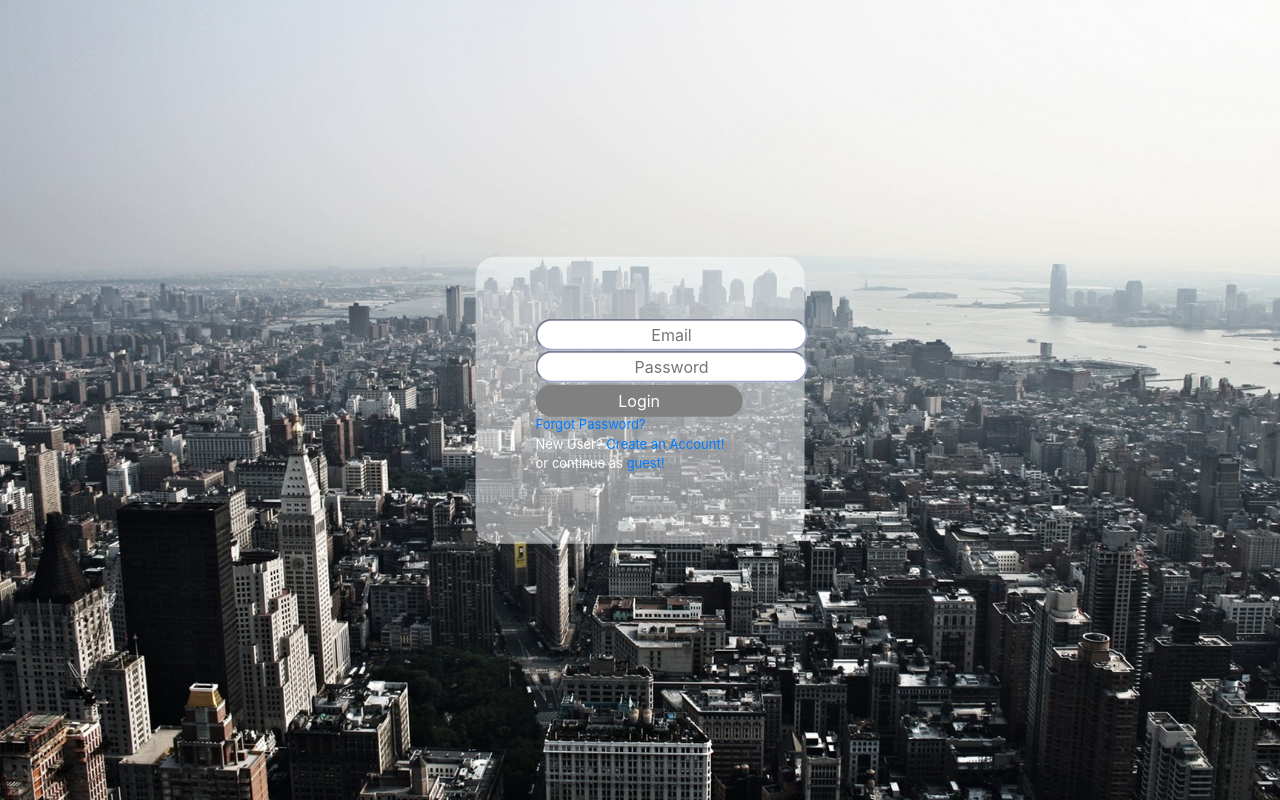
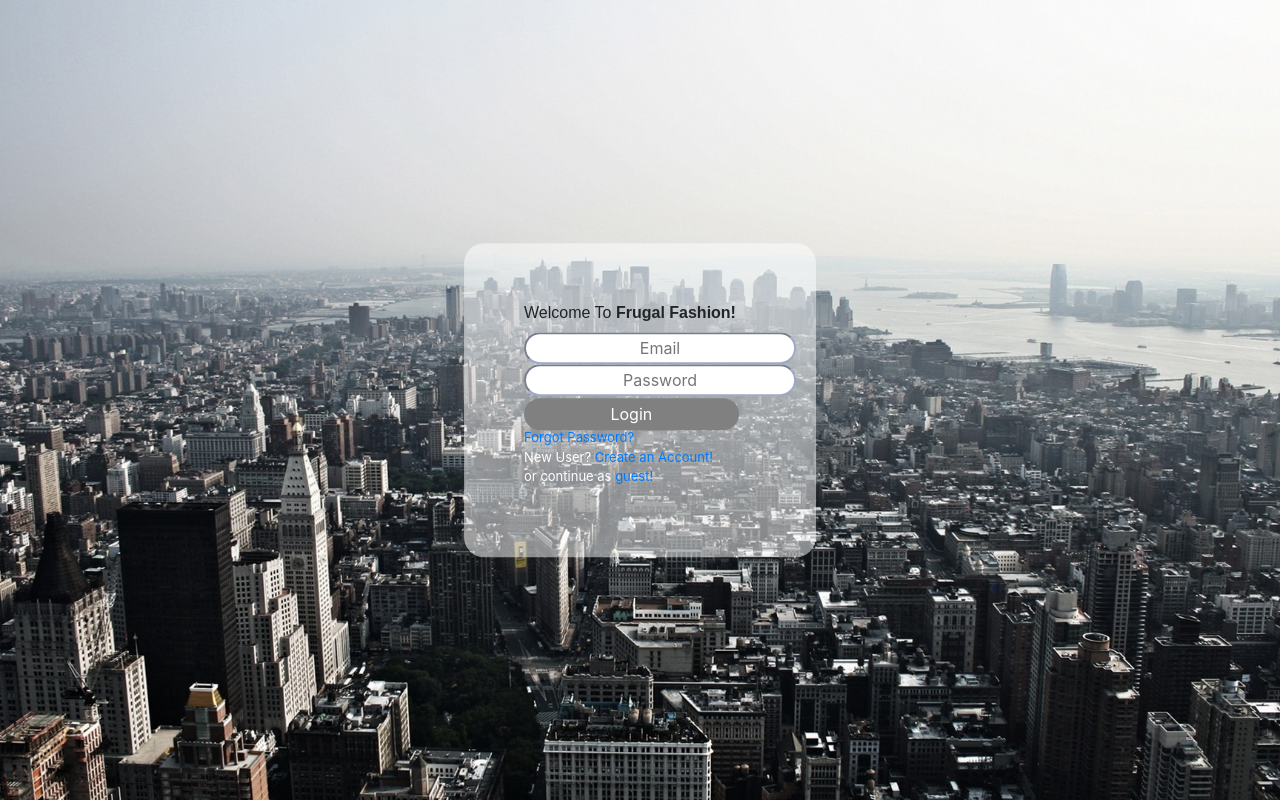
Before and after one commit to Hchen0496/Thrift-Shop-App, a React (Create React App) app: page / in a window 1280 px wide. Built offline with nearby package versions, Linux system fonts and the light colour scheme; no server answers.

Commit message:
Working towards the backend at the moment...

```diff
--- a/public/index.html
+++ b/public/index.html
@@ -30,7 +30,7 @@
       integrity="sha384-Gn5384xqQ1aoWXA+058RXPxPg6fy4IWvTNh0E263XmFcJlSAwiGgFAW/dAiS6JXm"
       crossorigin="anonymous"
     />
-    <title>React App</title>
+    <title>Frugal Fashion</title>
   </head>
   <body>
     <noscript>You need to enable JavaScript to run this app.</noscript>
--- a/src/App.css
+++ b/src/App.css
@@ -44,7 +44,7 @@
   margin: 20px 0;
   border: none;
   cursor: pointer;
-  width: 63%;
+  width: 61%;
 }
 
 .input-style p {
@@ -53,6 +53,10 @@
   font-size: small;
 }
 
+.input-style h1 {
+  font-size: medium;
+  font-family: fantasy;
+}
 /*Registration Style*/
 .bg-sign-up {
   background: url("./img/sign-up-image.jpg") no-repeat center center fixed;
--- a/src/pages/Login.js
+++ b/src/pages/Login.js
@@ -4,23 +4,47 @@ import "../App.css";
 
 export default class Login extends Component {
   state = {
-    email: "",
-    password: "",
+    emails: [],
+    password: [],
     error: null
   };
 
+  componentDidMount() {
+    this.setState({ isLoading: true });
+    fetch("http://Localhost:8080/email")
+      .then(response => response.json())
+      .then(data => this.setState({ emails: data, password: data }));
+  }
+
+  Errormsg(event) {
+    alert("404, cannot Load the site.");
+    alert("Please try again later");
+    event.preventDefault();
+  }
+
   render() {
+    const { emails, password } = this.state;
     return (
       <div className="bg-login">
         <div className="box-for-login">
           <div className="input-style">
-            <input type="email" class="email" placeholder="Email" required />
+            <h1>
+              Welcome To <b>Frugal Fashion!</b>
+            </h1>
+            <input
+              type="email"
+              class="email"
+              placeholder="Email"
+              required
+              onChange={this.state.emails}
+            />
             <br />
             <input
               type="password"
               class="passwords"
               placeholder="Password"
               required
+              onChange={this.state.password}
             />
             <br />
             <button type="submit">Login</button>
```
Also changed, not shown: public/manifest.json, 2 other files (tests, documents, lock files or other folders).
